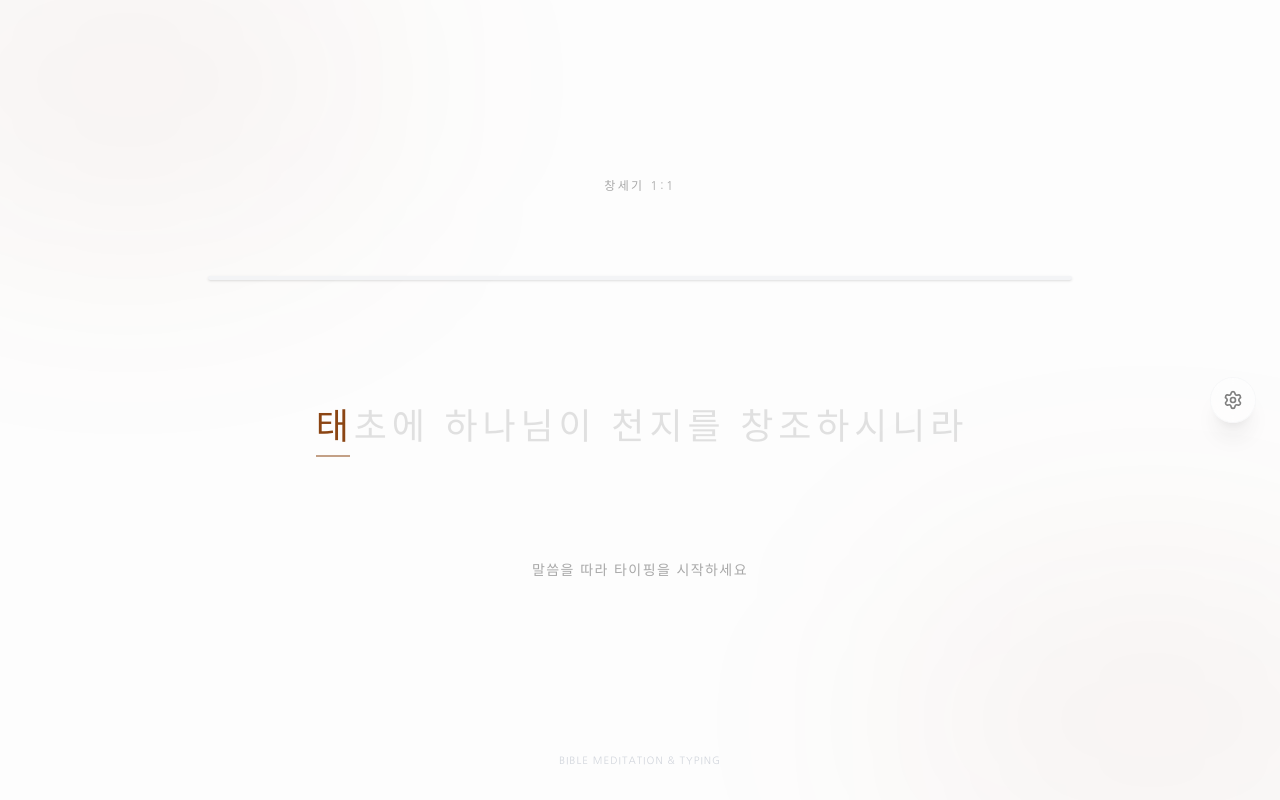
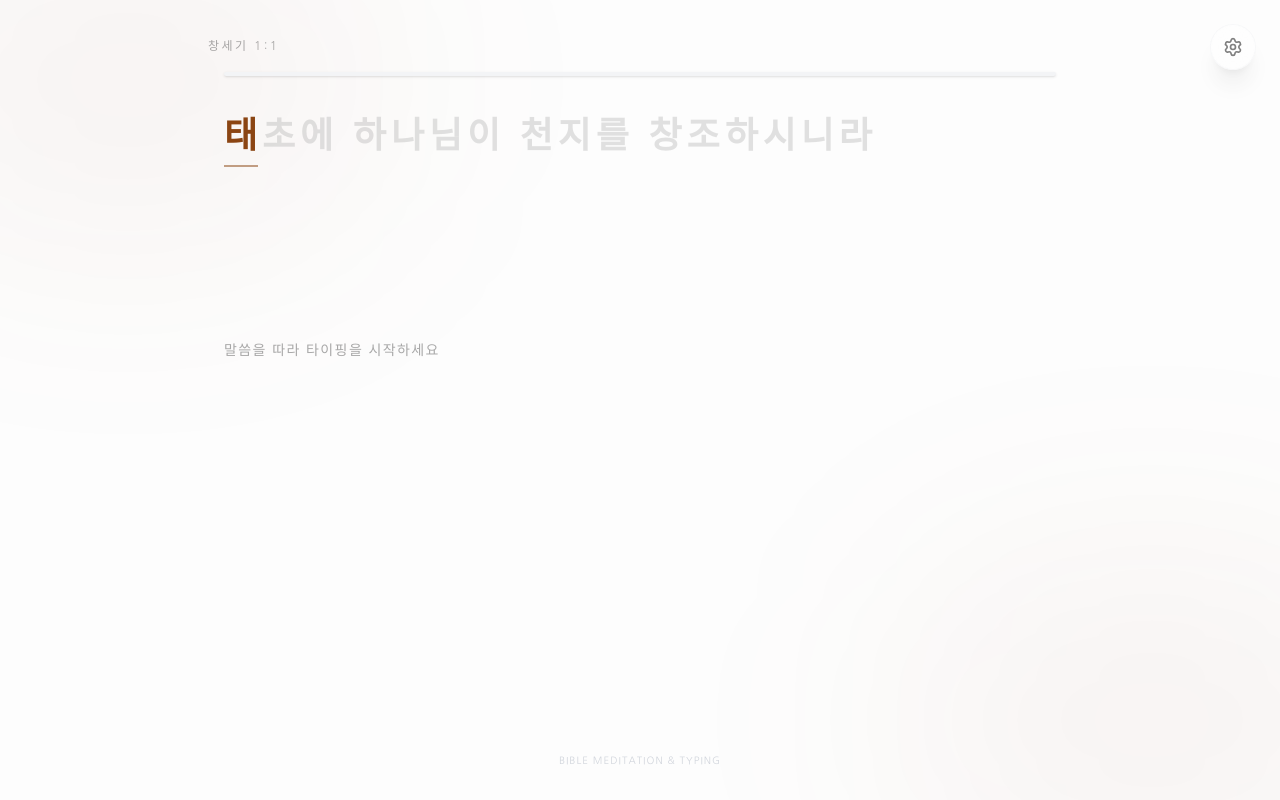
Before and after one commit to gapbbong/Bibletyping, a Next.js app: page / in a window 1280 px wide. Built offline with nearby package versions, Linux system fonts and the light colour scheme.

Commit message:
UI 개선: 구절 왼쪽 정렬, 말씀 bold, 클릭 편집, 사이드바 조정 v1.1

```diff
--- a/src/app/page.tsx
+++ b/src/app/page.tsx
@@ -23,7 +23,7 @@ export default function Home() {
   }, [currentVerse, setCurrentVerse]);
 
   return (
-    <main className="relative min-h-screen flex flex-col items-center justify-center overflow-hidden">
+    <main className="relative min-h-screen flex flex-col items-center overflow-hidden">
       {/* 배경 장식 (미니멀) */}
       <div className="absolute inset-0 z-0 pointer-events-none">
         <div className="absolute top-[-10%] left-[-10%] w-[40%] h-[40%] bg-bible-accent/5 blur-[120px] rounded-full" />
@@ -36,16 +36,14 @@ export default function Home() {
             initial={{ opacity: 0, y: 20 }}
             animate={{ opacity: 1, y: 0 }}
             transition={{ duration: 1, ease: "easeOut" }}
-            className="z-10 w-full"
-          >
+            className="z-10 w-full max-w-4xl px-4">
             {/* 상단 정보 (구절 정보) */}
-            <div className="text-center mb-8">
+            <div className="text-left mt-8 mb-4">
               <motion.span
                 initial={{ opacity: 0 }}
                 animate={{ opacity: 0.4 }}
                 transition={{ delay: 0.8 }}
-                className="text-xs font-sans tracking-[0.2em] font-medium"
-              >
+                className="text-xs font-sans tracking-[0.2em] font-medium">
                 {currentVerse?.book} {currentVerse?.chapter}:{currentVerse?.verse}
               </motion.span>
             </div>
--- a/src/components/organisms/TypingEngine.tsx
+++ b/src/components/organisms/TypingEngine.tsx
@@ -27,13 +27,26 @@ export const TypingEngine: React.FC = () => {
         }
     };
 
+    // 글자 클릭 시 해당 위치로 커서 이동
+    const handleCharClick = (index: number) => {
+        if (isFinished) return;
+
+        // 클릭한 위치까지의 텍스트로 입력값 설정
+        const newInput = targetText.substring(0, index);
+        onInputChange(newInput);
+
+        // 입력창에 포커스
+        if (inputRef.current) {
+            inputRef.current.focus();
+        }
+    };
+
     return (
         <div
-            className="flex flex-col items-center justify-center w-full max-w-4xl mx-auto px-4 py-12 cursor-text"
-            onClick={handleContainerClick}
-        >
+            className="flex flex-col items-start w-full px-4 cursor-text"
+            onClick={handleContainerClick}>
             {/* 진행바 */}
-            <div className="w-full h-1 bg-gray-100 rounded-full mb-12 overflow-hidden shadow-sm">
+            <div className="w-full h-1 bg-gray-100 rounded-full mb-8 overflow-hidden shadow-sm">
                 <motion.div
                     className="h-full bg-bible-accent"
                     initial={{ width: 0 }}
@@ -43,8 +56,8 @@ export const TypingEngine: React.FC = () => {
             </div>
 
             {/* 성경 구절 디스플레이 */}
-            <div className="relative text-3xl md:text-4xl font-myeongjo leading-relaxed text-center tracking-wide min-h-[200px] flex items-center justify-center">
-                <div className="flex flex-wrap justify-center gap-x-1 gap-y-4">
+            <div className="relative text-3xl md:text-4xl font-myeongjo font-bold leading-relaxed text-left tracking-wide min-h-[200px]">
+                <div className="flex flex-wrap gap-x-1 gap-y-4">
                     {charFeedbacks.map((fb, idx) => (
                         <motion.span
                             key={idx}
@@ -54,10 +67,13 @@ export const TypingEngine: React.FC = () => {
                                 color: fb.status === 'correct' ? '#2c2c2c' : fb.status === 'wrong' ? '#ef4444' : fb.status === 'current' ? '#8b4513' : '#a0a0a0',
                             }}
                             className={cn(
-                                "relative inline-block transition-colors duration-200",
+                                "relative inline-block transition-colors duration-200 cursor-pointer hover:opacity-80",
                                 fb.status === 'current' && "after:content-[''] after:absolute after:bottom-0 after:left-0 after:w-full after:h-0.5 after:bg-bible-accent after:animate-pulse"
                             )}
-                        >
+                            onClick={(e) => {
+                                e.stopPropagation();
+                                handleCharClick(idx);
+                            }}>
                             {fb.char === ' ' ? '\u00A0' : fb.char}
                         </motion.span>
                     ))}
--- a/src/components/organisms/ZenSidebar.tsx
+++ b/src/components/organisms/ZenSidebar.tsx
@@ -11,9 +11,9 @@ export const ZenSidebar: React.FC = () => {
 
     return (
         <>
-            {/* 트리거 버튼 (마우스 오버나 클릭 시 보임) */}
+            {/* 트리거 버튼 (오른쪽 위) */}
             <motion.button
-                className="fixed right-6 top-1/2 -translate-y-1/2 p-3 bg-white/80 backdrop-blur-md shadow-xl rounded-full z-50 hover:bg-bible-accent hover:text-white transition-colors border border-gray-100"
+                className="fixed right-6 top-6 p-3 bg-white/80 backdrop-blur-md shadow-xl rounded-full z-50 hover:bg-bible-accent hover:text-white transition-colors border border-gray-100"
                 onMouseEnter={() => setIsOpen(true)}
                 initial={{ opacity: 0, x: 20 }}
                 animate={{ opacity: isOpen ? 0 : 0.6, x: 0 }}
@@ -31,11 +31,14 @@ export const ZenSidebar: React.FC = () => {
                         exit={{ x: '100%' }}
                         transition={{ type: 'spring', damping: 25, stiffness: 200 }}
                         onMouseLeave={() => setIsOpen(false)}
-                        className="fixed right-0 top-0 h-full w-80 bg-white shadow-[-10px_0_30px_rgba(0,0,0,0.05)] z-50 p-8 border-l border-gray-100 flex flex-col"
+                        className="fixed right-0 top-0 h-full w-[66.67vw] max-w-md bg-white shadow-[-10px_0_30px_rgba(0,0,0,0.05)] z-50 p-8 border-l border-gray-100 flex flex-col"
                     >
-                        <div className="flex items-center gap-3 mb-10 text-bible-accent">
-                            <Layers size={24} />
-                            <h2 className="text-xl font-myeongjo font-bold">환경 설정</h2>
+                        <div className="flex items-center justify-between mb-10 text-bible-accent">
+                            <div className="flex items-center gap-3">
+                                <Layers size={24} />
+                                <h2 className="text-xl font-myeongjo font-bold">환경 설정</h2>
+                            </div>
+                            <span className="text-xs text-gray-400 font-sans">v1.1</span>
                         </div>
 
                         <div className="space-y-8 flex-1">
@@ -51,8 +54,8 @@ export const ZenSidebar: React.FC = () => {
                                             key={num}
                                             onClick={() => setSettings({ repetitionCount: num })}
                                             className={`w-10 h-10 rounded-lg text-sm transition-all ${settings.repetitionCount === num
-                                                    ? 'bg-bible-accent text-white shadow-lg'
-                                                    : 'bg-gray-50 text-gray-400 hover:bg-gray-100'
+                                                ? 'bg-bible-accent text-white shadow-lg'
+                                                : 'bg-gray-50 text-gray-400 hover:bg-gray-100'
                                                 }`}
                                         >
                                             {num}
@@ -101,7 +104,7 @@ export const ZenSidebar: React.FC = () => {
                                 <Info size={16} />
                                 <span className="text-xs font-sans">도움말 및 안내</span>
                             </div>
-                            <p className="text-[10px] text-gray-300 font-sans">© 2026 BibleTyping. version 0.1.0</p>
+                            <p className="text-[10px] text-gray-300 font-sans">© 2026 BibleTyping</p>
                         </div>
                     </motion.div>
                 )}
```
Also changed, not shown: 1 other file (tests, documents, lock files or other folders).
